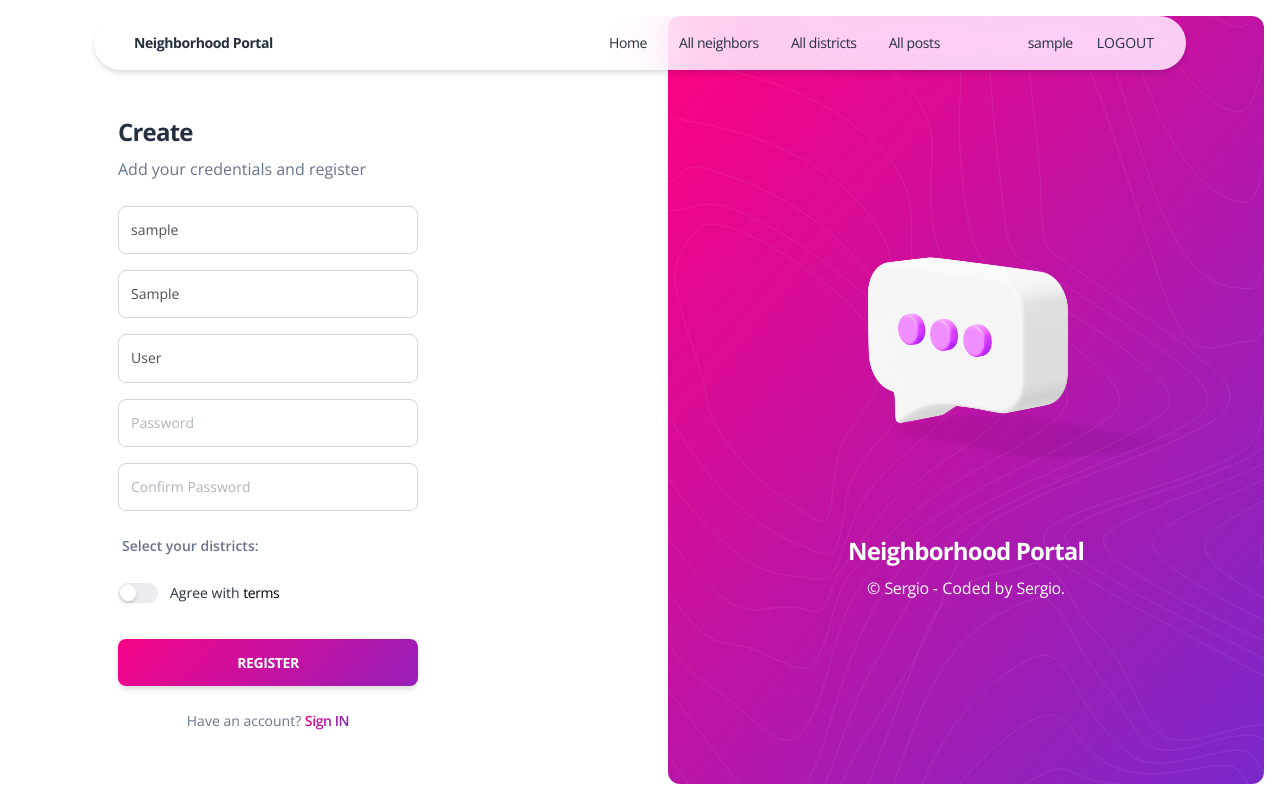
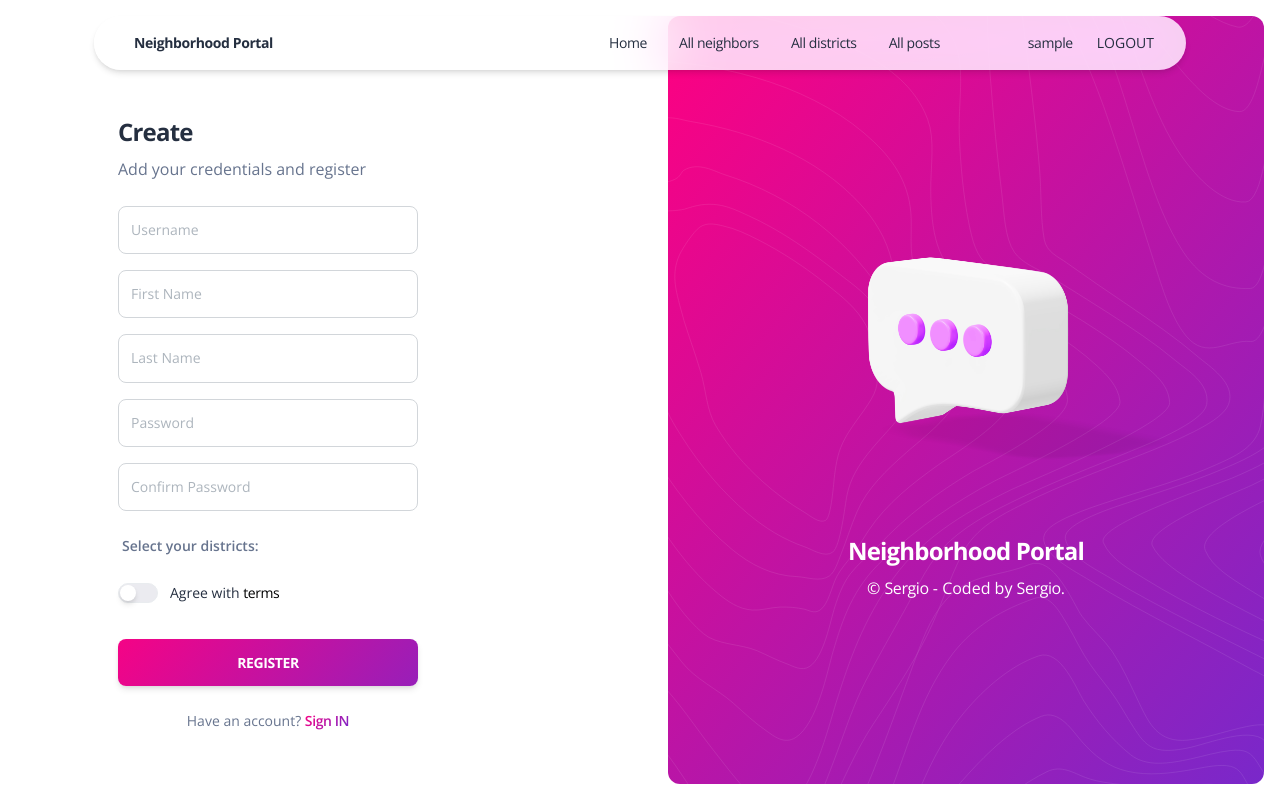
Before and after one commit to Sergio-zt/my_neighborhood, a Django app: page /users/user/create in a window 1280 px wide. Run offline with Django 5.2, Linux system fonts and the light colour scheme; the visitor is signed in with stand-in values (Sample User, id 1); some libraries are stand-ins or nearby versions.

Commit message:
Update user_form.html

```diff
--- a/templates/users/user_form.html
+++ b/templates/users/user_form.html
@@ -33,16 +33,16 @@
                   {% endif %}
 
                   <div class="mb-3">
-                    <input type="text" name="username" class="form-control form-control-lg" placeholder="Username" aria-label="Username" value="{{ user.username }}" required id="{{ form.username.id_for_label }}">
+                    <input type="text" name="username" class="form-control form-control-lg" placeholder="Username" aria-label="Username" value="{% if object %}{{ object.username }}{% endif %}" required id="{{ form.username.id_for_label }}">
                     {% if form.username.errors %}<div class="text-danger text-sm mt-1">{{ form.username.errors.0 }}</div>{% endif %}
                   </div>
 
                   <div class="mb-3">
-                    <input type="text" name="first_name" class="form-control form-control-lg" placeholder="First Name" aria-label="First Name" value="{{ user.first_name }}" id="{{ form.first_name.id_for_label }}">
+                    <input type="text" name="first_name" class="form-control form-control-lg" placeholder="First Name" aria-label="First Name" value="{% if object %}{{ object.first_name }}{% endif %}" id="{{ form.first_name.id_for_label }}">
                   </div>
 
                   <div class="mb-3">
-                    <input type="text" name="last_name" class="form-control form-control-lg" placeholder="Last Name" aria-label="Last Name" value="{{ user.last_name }}" id="{{ form.last_name.id_for_label }}">
+                    <input type="text" name="last_name" class="form-control form-control-lg" placeholder="Last Name" aria-label="Last Name" value="{% if object %}{{ object.last_name }}{% endif %}" id="{{ form.last_name.id_for_label }}">
                   </div>
                   <div class="mb-3">
                     <input type="password" name="password1" class="form-control form-control-lg" placeholder="Password" aria-label="Password" required id="{{ form.password1.id_for_label }}">
```
